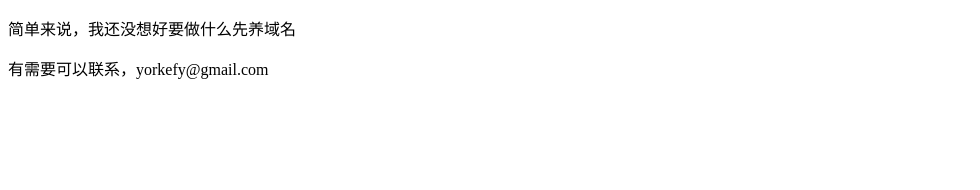
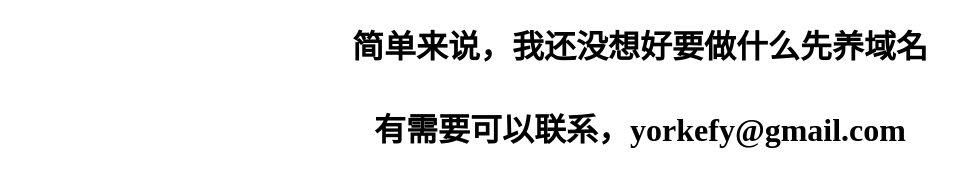
Before and after one commit to yorkefy/ul00.github.io, a plain HTML site: page index.html in a window 1280 px wide. Shown: the whole page, without its empty margins (0-980 px from the left). Drawn offline with Linux system fonts and the light colour scheme.

Commit message:
Update index.html

```diff
--- a/index.html
+++ b/index.html
@@ -20,9 +20,12 @@
 
     <div class="txtbox">
 
-        <p>简单来说，我还没想好要做什么先养域名</p>
-
-        <p>有需要可以联系，yorkefy@gmail.com</p>
+<h1 style="text-align:center;">
+	<strong>简单来说，我还没想好要做什么先养域名<br />
+</strong><strong>&nbsp;<br />
+</strong><strong>有需要可以联系，yorkefy@gmail.com<br />
+</strong><strong>&nbsp;</strong>
+</h1>
 
     </div>
 
```
